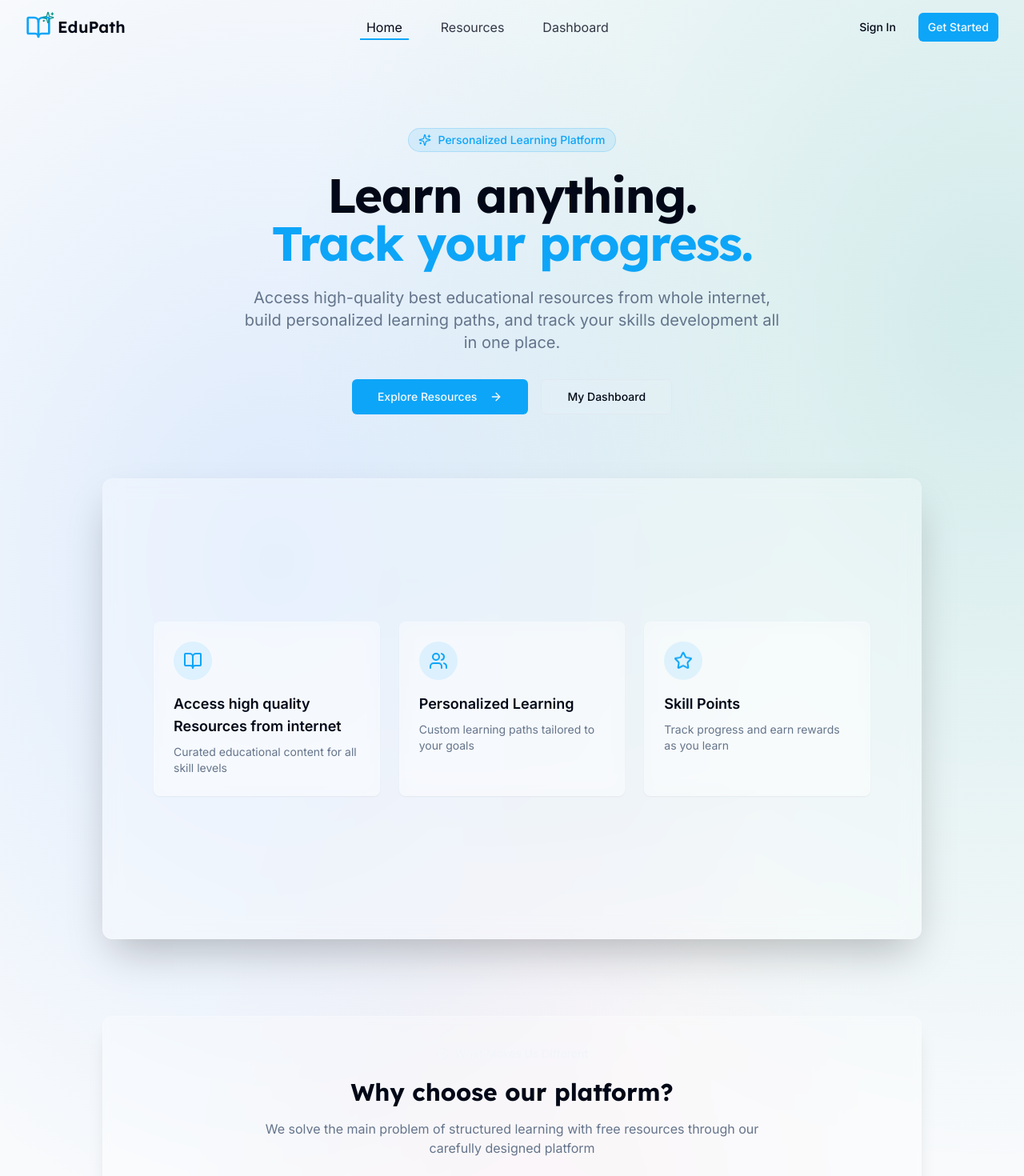
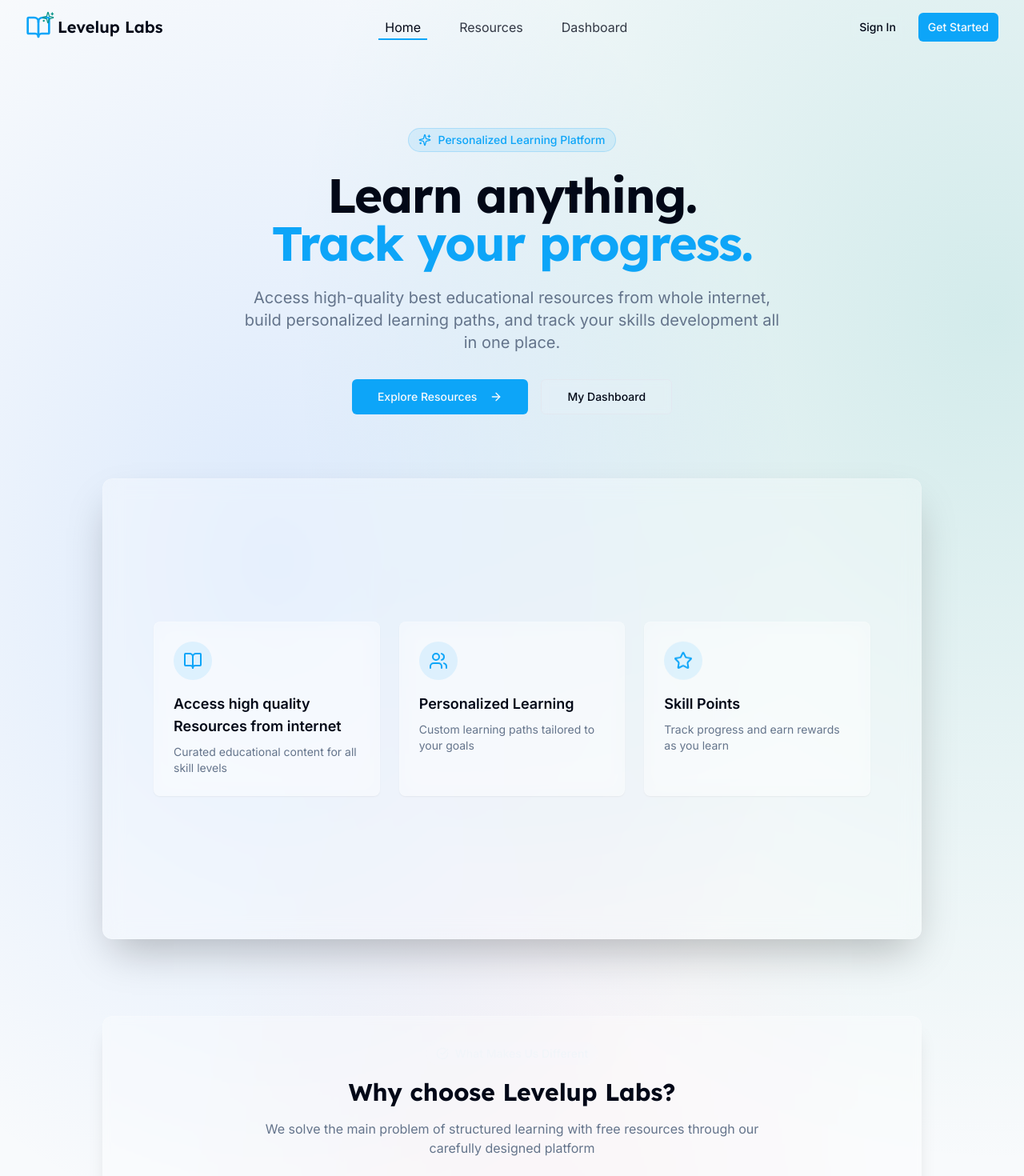
Before and after one commit to levelup4566/Levelup-Labs45667, a React (Vite) app: page / in a window 1280 px wide. Shown: the top 1470 px of the page at 80% size. Built offline with nearby package versions, Linux system fonts and the light colour scheme.

Commit message:
Rename platform to Levelup Labs
Rename the platform name to Levelup Labs and update related content.

```diff
--- a/src/components/home/Hero.tsx
+++ b/src/components/home/Hero.tsx
@@ -82,7 +82,7 @@ const Hero = () => {
                 <CheckCircle className="h-4 w-4 mr-2" />
                 <span>What Makes Us Different</span>
               </div>
-              <h2 className="text-3xl font-bold mb-4 font-display">Why choose our platform?</h2>
+              <h2 className="text-3xl font-bold mb-4 font-display">Why choose Levelup Labs?</h2>
               <p className="text-muted-foreground max-w-2xl mx-auto">
                 We solve the main problem of structured learning with free resources through our carefully designed platform
               </p>
--- a/src/components/layout/Footer.tsx
+++ b/src/components/layout/Footer.tsx
@@ -44,7 +44,7 @@ const Footer = () => {
           <div className="lg:col-span-2">
             <Link to="/" className="flex items-center space-x-2 mb-4">
               <BookOpen className="h-6 w-6 text-primary" />
-              <span className="text-lg font-semibold">EduPath</span>
+              <span className="text-lg font-semibold">Levelup Labs</span>
             </Link>
             <p className="text-muted-foreground mb-4 max-w-md">
               Accessible education for everyone. Our platform offers free learning resources and personalized learning paths to help you achieve your goals.
@@ -83,7 +83,7 @@ const Footer = () => {
 
         <div className="border-t border-border/40 mt-12 pt-8 flex flex-col md:flex-row justify-between items-center">
           <p className="text-sm text-muted-foreground mb-4 md:mb-0">
-            © {currentYear} EduPath. All rights reserved.
+            © {currentYear} Levelup Labs. All rights reserved.
           </p>
           <p className="text-sm text-muted-foreground flex items-center">
             Made with <Heart className="h-4 w-4 text-red-500 mx-1" /> for accessible education
--- a/src/components/layout/Header.tsx
+++ b/src/components/layout/Header.tsx
@@ -41,7 +41,7 @@ const Header = () => {
               <BookOpen className="h-8 w-8 text-primary transition-transform group-hover:scale-110" />
               <Sparkles className="h-4 w-4 absolute -top-1 -right-1 text-accent animate-pulse-slow" />
             </div>
-            <span className="text-xl font-semibold font-display">EduPath</span>
+            <span className="text-xl font-semibold font-display">Levelup Labs</span>
           </Link>
 
           {/* Desktop Navigation */}
```
